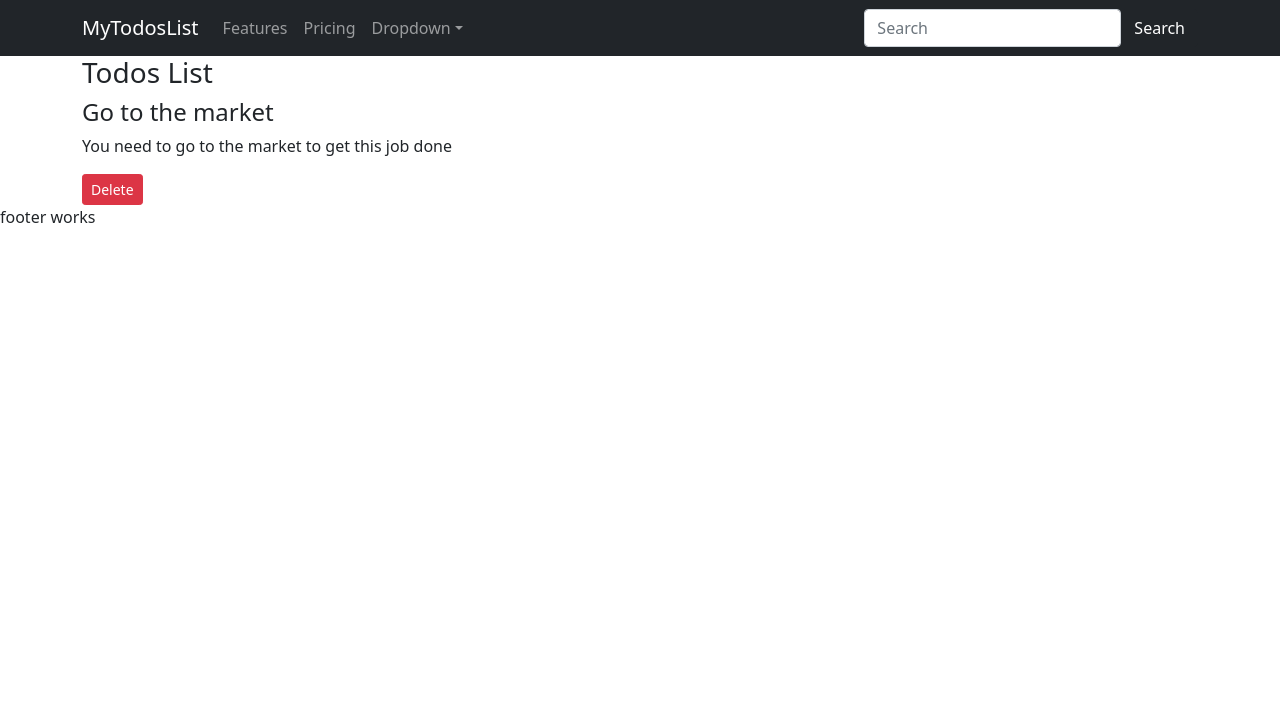
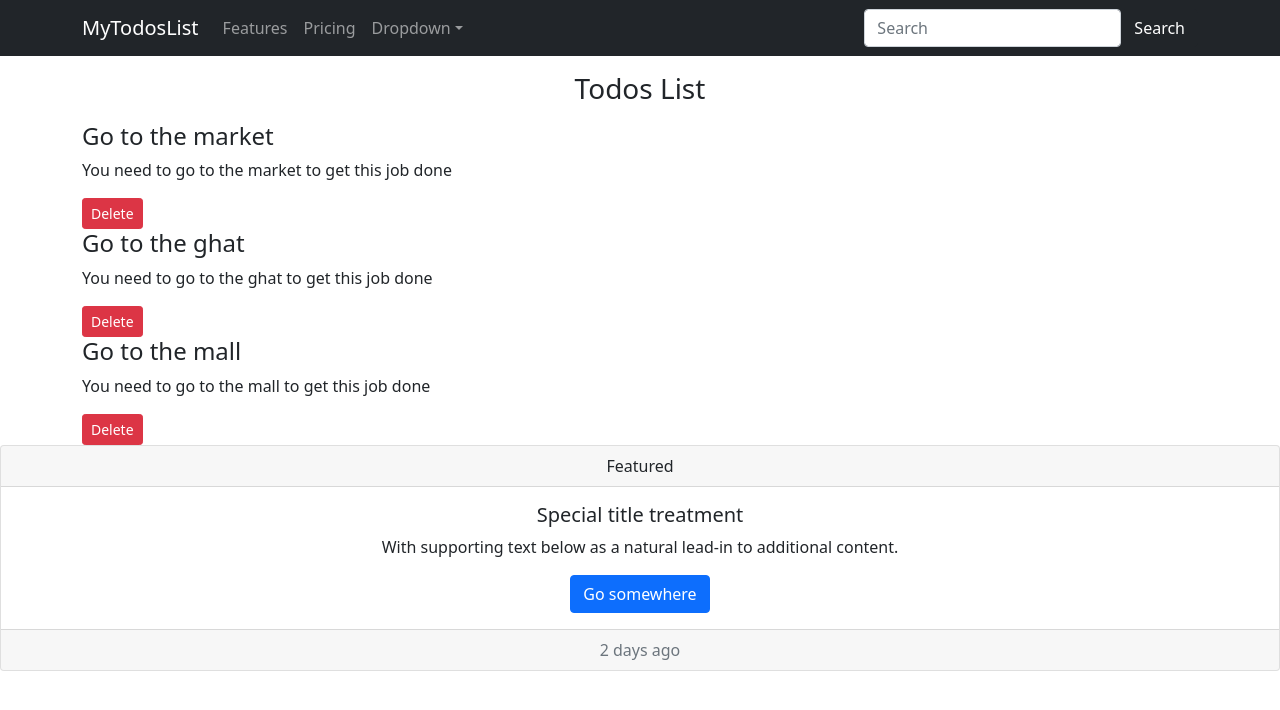
Before and after one commit to codebotx/todos, a React (Create React App) app: page / in a window 1280 px wide. Shown: the top 710 px of the page. Built offline with nearby package versions, Linux system fonts and the light colour scheme.

Commit message:
updating dom when delete features

```diff
--- a/src/App.js
+++ b/src/App.js
@@ -1,14 +1,21 @@
-// import logo from './logo.svg';
 import './App.css';
 import 'react-bootstrap'
 import 'bootstrap/dist/css/bootstrap.min.css';
 import Header from "./Components/navbar"
 import {Todos} from "./Components/todos"
+import React, {useState} from 'react';
 // import {Todo} from "./Components/todo"
-import Footer from "./Components/footer"
+import {Footer} from "./Components/footer"
 
 function App() {
-  let todos=[
+  const onDelete= (todo) =>{
+    console.log("I am ironman of ", todo)
+    SetTodos(todos.filter((e)=>{
+      return e!==todo
+    }))
+
+  }
+  const[todos,SetTodos]=useState([
     {
     sno: 1,
     title: "Go to the market",
@@ -24,11 +31,11 @@ function App() {
     title: "Go to the mall",
     desc: "You need to go to the mall to get this job done"
     },
-  ]
+  ])
   return (
     <>
       <Header title="MyTodosList" searchbar={true}/>
-      <Todos todos={todos}/>
+      <Todos todos={todos} onDelete={onDelete}/>
       {/* <Todoitem/> */}
       <Footer/>
     </>
--- a/src/Components/footer.js
+++ b/src/Components/footer.js
@@ -1,12 +1,23 @@
 import React from 'react'
 import 'react-bootstrap'
 import 'bootstrap/dist/css/bootstrap.min.css'
-// import { Card } from 'react-bootstrap'
+import { Card, Button} from 'react-bootstrap'
 
-export default function Footer() {
+
+export const Footer = () => {
 	return (
-		<>
-		footer works
-		</>
+		<div>
+			<Card className="text-center">
+				<Card.Header>Featured</Card.Header>
+				<Card.Body>
+					<Card.Title>Special title treatment</Card.Title>
+					<Card.Text>
+						With supporting text below as a natural lead-in to additional content.
+					</Card.Text>
+					<Button variant="primary">Go somewhere</Button>
+				</Card.Body>
+				<Card.Footer className="text-muted">2 days ago</Card.Footer>
+			</Card>
+		</div>
 	)
 }
--- a/src/Components/todos.js
+++ b/src/Components/todos.js
@@ -1,13 +1,17 @@
 import React from 'react'
-import {Todo} from './todo'
+import { Todo } from './todo'
 
 
 export const Todos = (props) => {
 	return (
 		<div className="container">
-			<h3>Todos List</h3>
-			<Todo todo={props.todos[0]} />
-
+			<h3 className="text-center my-3">Todos List</h3>
+			{props.todos.length === 0 ? <div className="text-center">
+				Congrats! You have succesfully completed all your tasks</div> :
+				props.todos.map((todo) => {
+					return <Todo todo={todo} key={todo.sno} onDelete={props.onDelete} />
+				})
+			}
 		</div>
 	)
 }
```
